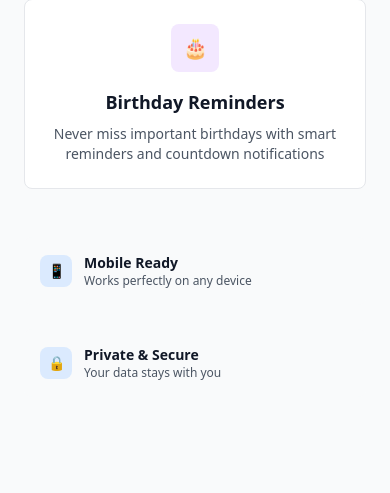
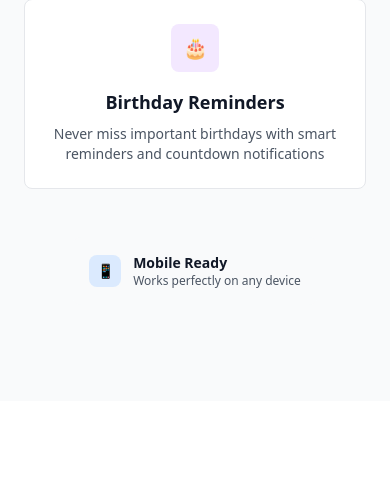
Before and after one commit to Maheshkumar-novice/Habit-Stack, a Flask app: page /habitstack/ in a window 390 px wide. Shown: the part 1293-1786 px from the top of the page. After the commit the page ends 1581 px from the top, so only its background shows below. Run offline with Flask 3, Linux system fonts and the light colour scheme; some libraries are stand-ins or nearby versions.

Commit message:
Remove private & secure feature, keep only mobile ready
🤖 Generated with [Claude Code](https://claude.ai/code)

Co-Authored-By: Claude <noreply@anthropic.com>

```diff
--- a/templates/landing.html
+++ b/templates/landing.html
@@ -90,7 +90,7 @@
             </div>
 
             <!-- Additional Features -->
-            <div class="mt-12 grid grid-cols-1 gap-6 sm:grid-cols-2">
+            <div class="mt-12 flex justify-center">
                 <div class="flex items-center p-4 bg-gray-50 rounded-lg">
                     <div class="flex h-8 w-8 items-center justify-center rounded-lg bg-blue-100 mr-3">
                         <span class="text-blue-600 text-sm">📱</span>
@@ -100,15 +100,6 @@
                         <p class="text-xs text-gray-600">Works perfectly on any device</p>
                     </div>
                 </div>
-                <div class="flex items-center p-4 bg-gray-50 rounded-lg">
-                    <div class="flex h-8 w-8 items-center justify-center rounded-lg bg-blue-100 mr-3">
-                        <span class="text-blue-600 text-sm">🔒</span>
-                    </div>
-                    <div>
-                        <h4 class="text-sm font-semibold text-gray-900">Private & Secure</h4>
-                        <p class="text-xs text-gray-600">Your data stays with you</p>
-                    </div>
-                </div>
             </div>
         </div>
     </div>
```
